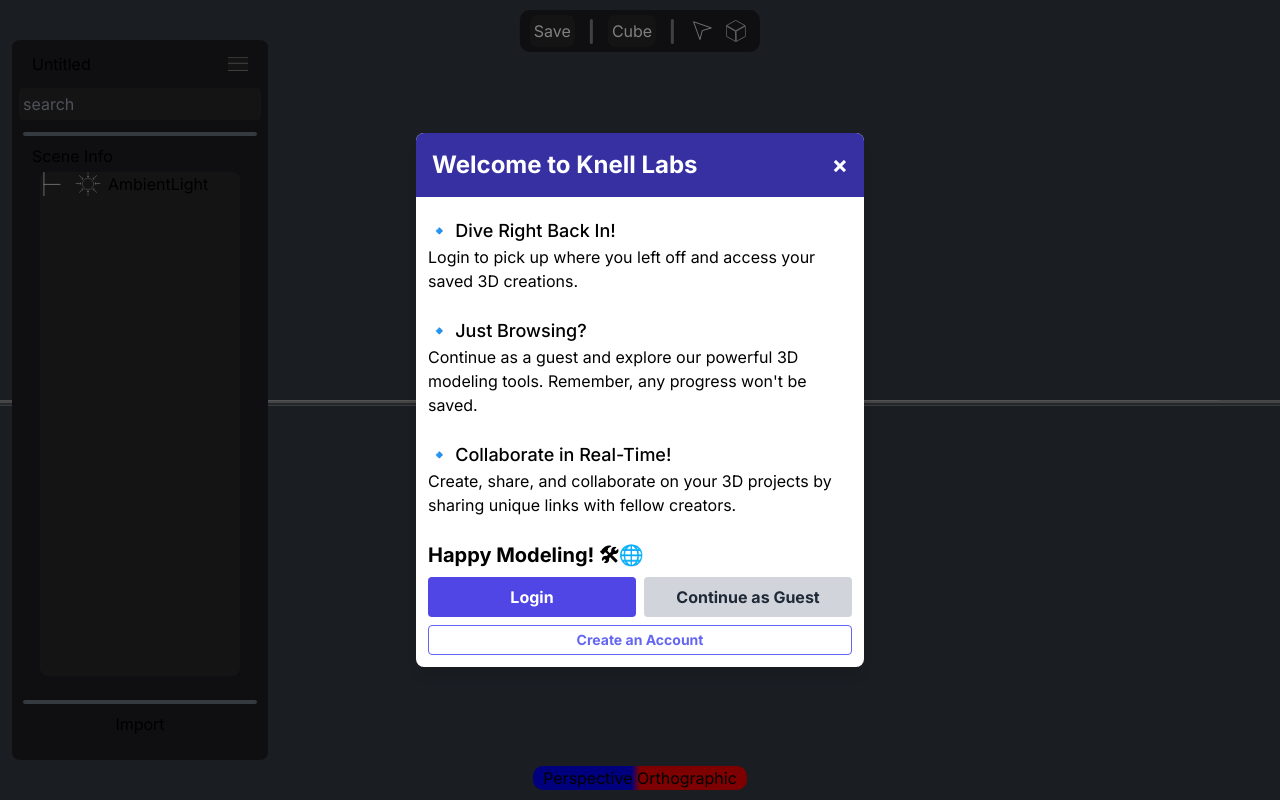
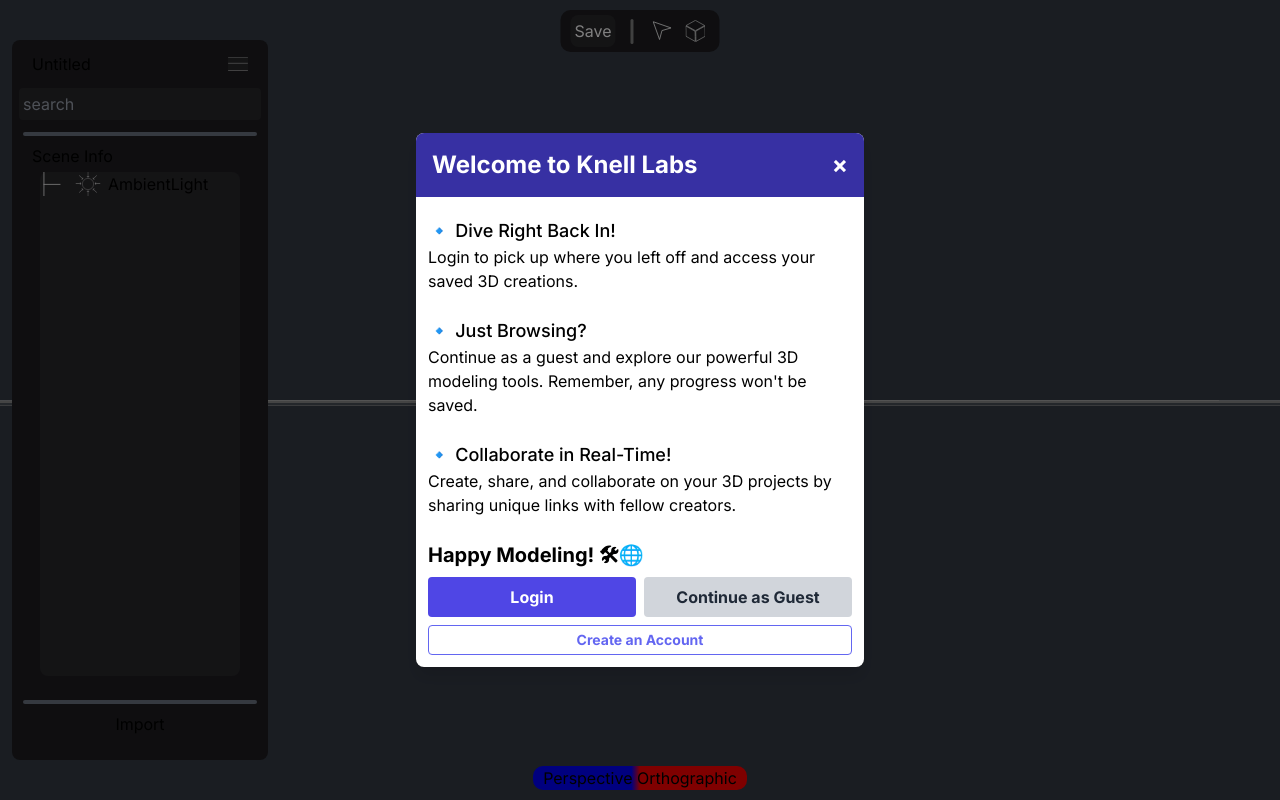
Before and after one commit to Knell-Labs/knell-graphics-educational-aid, a Next.js app: page / in a window 1280 px wide. Built offline with nearby package versions, Linux system fonts and the light colour scheme.

Commit message:
Changed Button update (NOT FINISHED YET)

```diff
--- a/components/basicScene.tsx
+++ b/components/basicScene.tsx
@@ -20,6 +20,12 @@
   const [sceneInfo, setSceneInfo] = useState(null)
 
   const [cubeCount, setCubeCount] = useState(0); // using a count to manage number of cubes
+  //const [objectAdded, setObjectAdded] = useState<number>(0); // Initialize it to 0
+  const [objectsAdded, setObjectsAdded] = useState<any[]>([]);
+
+  const [cursorPosition, setCursorPosition] = useState<THREE.Vector3 | null>(null);
+
+
 
   useEffect(() => {
     console.log(`orthographic set to : ${isOrthographic}`);
@@ -30,13 +36,18 @@
     setCubeCount(prevCount => prevCount + 1); // increase the count
   };
 
+  const addObjectToScene = (type: string, props: any = {}) => {
+    setObjectsAdded(prevObjects => [...prevObjects, { type, props }]);
+  };
+
   return (
     <>
       <Canvas >
         <ambientLight intensity={0.5} position = {[4,4,4]}/>
 
         <GetSceneInfo
-            cubeCount = { cubeCount }
+            cubeCount = {cubeCount}
+            objectsAdded = {objectsAdded}
             fetchedObjects={ fetchedObjects }
             setFetchedObjects={ setFetchedObjects }
             setSceneInfo={setSceneInfo}
@@ -54,10 +65,19 @@
           <CreateCube key = {idx} />
         )}
 
-        {/*<TestBox/>*/}
+        {objectsAdded.map((object, idx) => {
+            switch (object.type) {
+                case 'cube':
+                    return <CreateCube key={idx} {...object.props} />;
+                // Add more cases for other shapes
+                default:
+                    return null;
+            }
+        })}
 
         <RayCaster
           isObjectButtonPressed = { isObjectButtonPressed }
+          addObjectToScene = { addObjectToScene }
         />
 
         <color args={ [ '#343a45' ] } attach="background" />
@@ -81,17 +101,17 @@
         </Canvas>
 
         { !!sceneInfo && <LeftPanel
-                          sceneInfo = {sceneInfo}
+                          sceneInfo = { sceneInfo }
                           sceneTitle = { "Untitled" }
                           />
         }
 
         <ToolPanel
-         isObjectButtonPressed = {isObjectButtonPressed}
-         setIsObjectButtonPressed={setIsObjectButtonPressed}
-         objectTypePressed = {objectTypePressed}
+         isObjectButtonPressed = { isObjectButtonPressed }
+         setIsObjectButtonPressed={ setIsObjectButtonPressed }
+         objectTypePressed = { objectTypePressed }
          setObjectTypePressed = { setObjectTypePressed}
-         onAddCube = { addCubeToScene }
+         addObjectToScene = { addObjectToScene }
         />
 
         <CameraSwitch
@@ -103,6 +123,20 @@
   )
 }
 
+/*
+function GetSceneInfo({objectsAdded, fetchedObjects, setFetchedObjects, setSceneInfo}){
+    const { scene } = useThree();
+
+    useEffect(() => {
+        setSceneInfo(scene.children);
+        if (!fetchedObjects) {
+            setFetchedObjects(true);
+        }
+    }, [objectsAdded]);
+}
+*/
+
+//*
 function GetSceneInfo({cubeCount, fetchedObjects, setFetchedObjects, setSceneInfo}){
   const { scene } = useThree();
 
@@ -117,3 +151,4 @@
 
   return null;
 }
+//*/
--- a/components/objects/Cube.tsx
+++ b/components/objects/Cube.tsx
@@ -7,6 +7,7 @@
 } & ThreeElements['mesh'];
 
 export function CreateCube({ color, size = [1, 1, 1], ...props }: CreateCubeProps) {
+  const position = props.position;
   const ref = useRef<THREE.Mesh>(null!);
   const [hovered, hover] = useState(false);
   const [clicked, click] = useState(false);
@@ -17,8 +18,9 @@
   return (
     <mesh
       {...props}
-      ref={ref}
-      scale={clicked ? 1.5 : 1}
+      position = {position}
+      ref = {ref}
+      scale = {clicked ? 1.5 : 1}
 
       onClick       = {(event) => click(!clicked)}
       onPointerOver = {(event) => hover(true)}
--- a/components/raycast/raycaster.tsx
+++ b/components/raycast/raycaster.tsx
@@ -3,36 +3,41 @@
 
 interface props {
   isObjectButtonPressed: boolean;
+  addObjectToScene: (type: string, props?: any) => void;  // For adding objects
 }
 
-export function RayCaster({isObjectButtonPressed}: props){
+export function RayCaster({isObjectButtonPressed, addObjectToScene}: props){
   const world = useThree()
+  const mouseCords = new THREE.Vector2()
+  const raycaster = new THREE.Raycaster()
 
-  const mouseCords = new THREE.Vector2()
+  document.addEventListener('click', (event) => {
+    const intersect = raycaster.intersectObject(world.scene.getObjectByName("grid-plane-hidden-helper"));
+    if (isObjectButtonPressed && intersect.length > 0) {
+      // Add a cube to the scene at the intersection point
+      addObjectToScene('cube', { position: intersect[0].point });
+    }
+  });
+
   useFrame(({ gl, scene, camera }) => {
       if(isObjectButtonPressed){
         const sizes = {
           width: window.innerWidth,
           height: window.innerHeight
-        }
+        };
 
         document.addEventListener('mousemove', (event) => {
           mouseCords.x = event.clientX / sizes.width * 2 - 1
           mouseCords.y = - (event.clientY / sizes.height) * 2 + 1
         });
 
-        const raycaster = new THREE.Raycaster()
-
         raycaster.setFromCamera(mouseCords, camera)
-
         let objectFound = world.scene.getObjectByName("grid-plane-hidden-helper")
-
         const intersect = raycaster.intersectObject(objectFound)
 
         if(intersect.length > 0){
           ActiveToolOverLay("cube", intersect[0].point.x, intersect[0].point.z, scene)
         }
-
       }
 
       gl.render(scene, camera)
--- a/components/ui/tool-panel/toolPanel.tsx
+++ b/components/ui/tool-panel/toolPanel.tsx
@@ -51,14 +51,6 @@
 
       <LineSeparator/>
 
-      {/* Temporary butoon to add a cube */}
-      <button className = "bg-graySubFill text-white hover:bg-blue-500 rounded-lg p-1"
-        onClick={onAddCube} // Attach the passed down callback
-      >
-        Cube
-      </button>
-
-      <LineSeparator/>
       <button className="flex items-center hover:bg-blue-500 rounded p-1 h-100">
         <img src="CursorSelect.svg" width="20" />
       </button>
```
